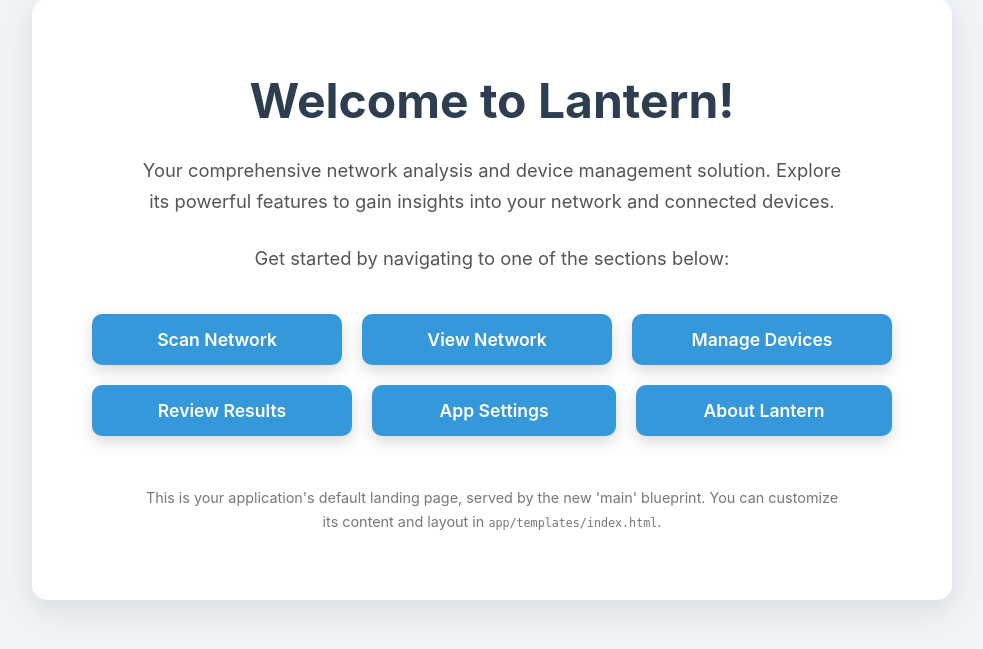
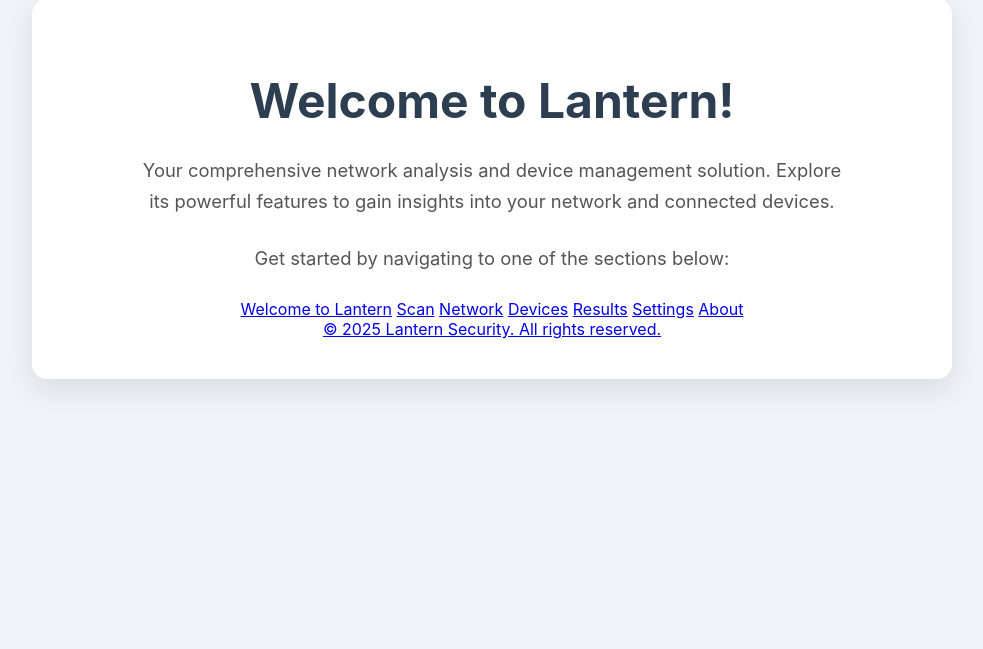
Before and after one commit to bailey189/lantern, a Flask app: page / in a window 1280 px wide. Shown: the part 31-680 px from the top of the page, without its empty margins (148-1131 px from the left). Run offline with Flask 3, Linux system fonts and the light colour scheme; parts of the project's set-up code (start-up, migrations or seed data) failed here and were passed over.

Commit message:
Update index.html

```diff
--- a/app/templates/index.html
+++ b/app/templates/index.html
@@ -152,17 +152,21 @@
         <h1>Welcome to Lantern!</h1>
         <p>Your comprehensive network analysis and device management solution. Explore its powerful features to gain insights into your network and connected devices.</p>
         <p>Get started by navigating to one of the sections below:</p>
-        <div class="button-group">
-            <a href="/scan" class="nav-button">Scan Network</a>
-            <a href="/network" class="nav-button">View Network</a>
-            <a href="/devices" class="nav-button">Manage Devices</a>
-            <a href="/results" class="nav-button">Review Results</a>
-            <a href="/settings" class="nav-button">App Settings</a>
-            <a href="/about" class="nav-button">About Lantern</a>
+
+        <div class="menu">
+            <!-- Updated links using url_for and your blueprint endpoints -->
+            <a href="{{ url_for('index_bp.home') }}">Welcome to Lantern</a>
+            <a href="{{ url_for('scan_bp.scan') }}">Scan</a>
+            <a href="{{ url_for('network_bp.network') }}">Network</a>
+            <a href="{{ url_for('devices_bp.devices') }}">Devices</a>
+            <a href="{{ url_for('results_bp.results') }}">Results</a>
+            <a href="{{ url_for('settings_bp.settings') }}">Settings</a>
+            <a href="{{ url_for('about_bp.about') }}">About</a>
         </div>
-        <p class="footer-text">
-            This is your application's default landing page, served by the new 'main' blueprint. You can customize its content and layout in <code>app/templates/index.html</code>.
-        </p>
+
+        <div class="footer">
+            <a href="/license.html">&copy; 2025 Lantern Security. All rights reserved.</a>
+        </div>
     </div>
 </body>
 </html>
```
